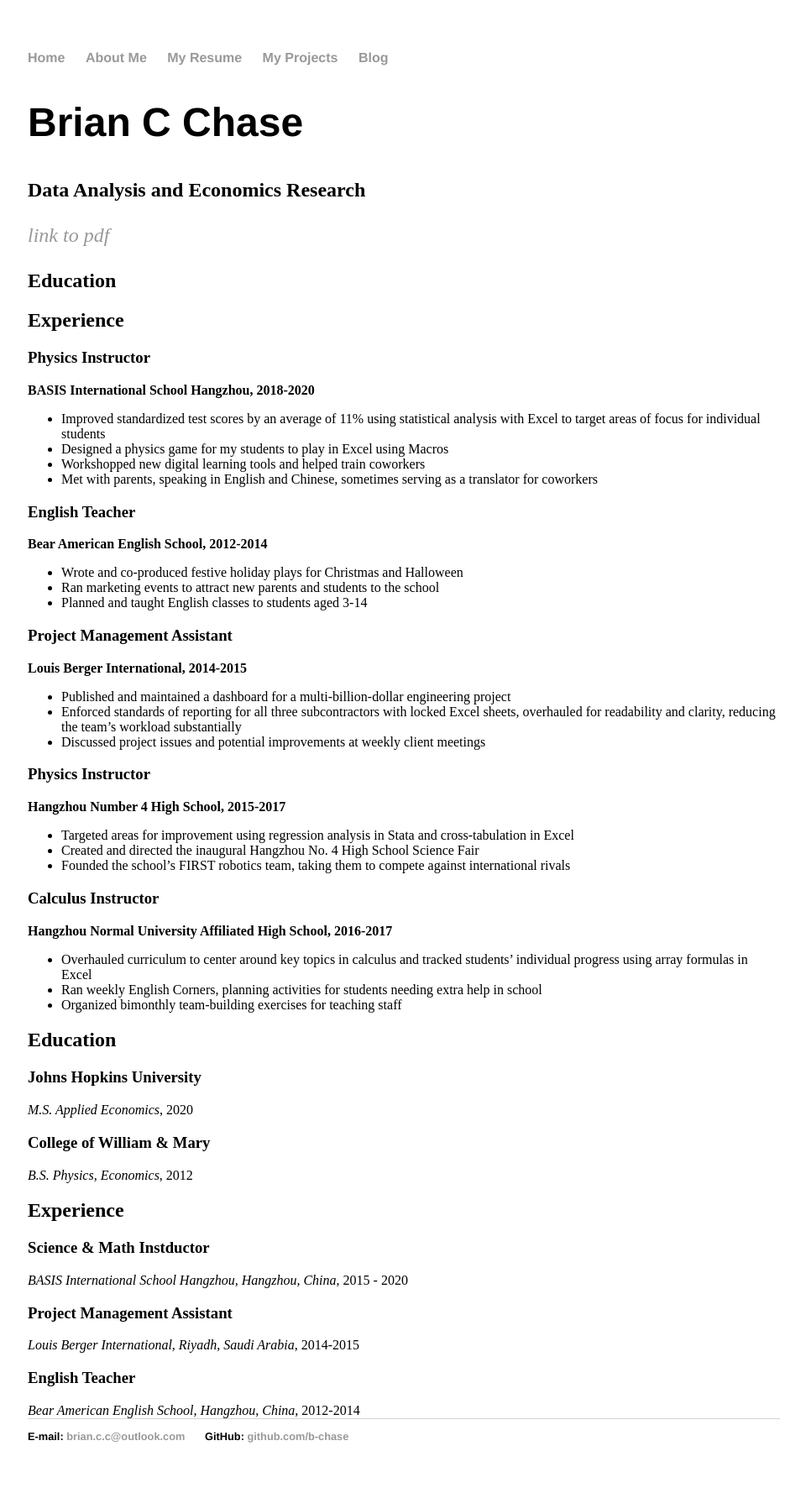
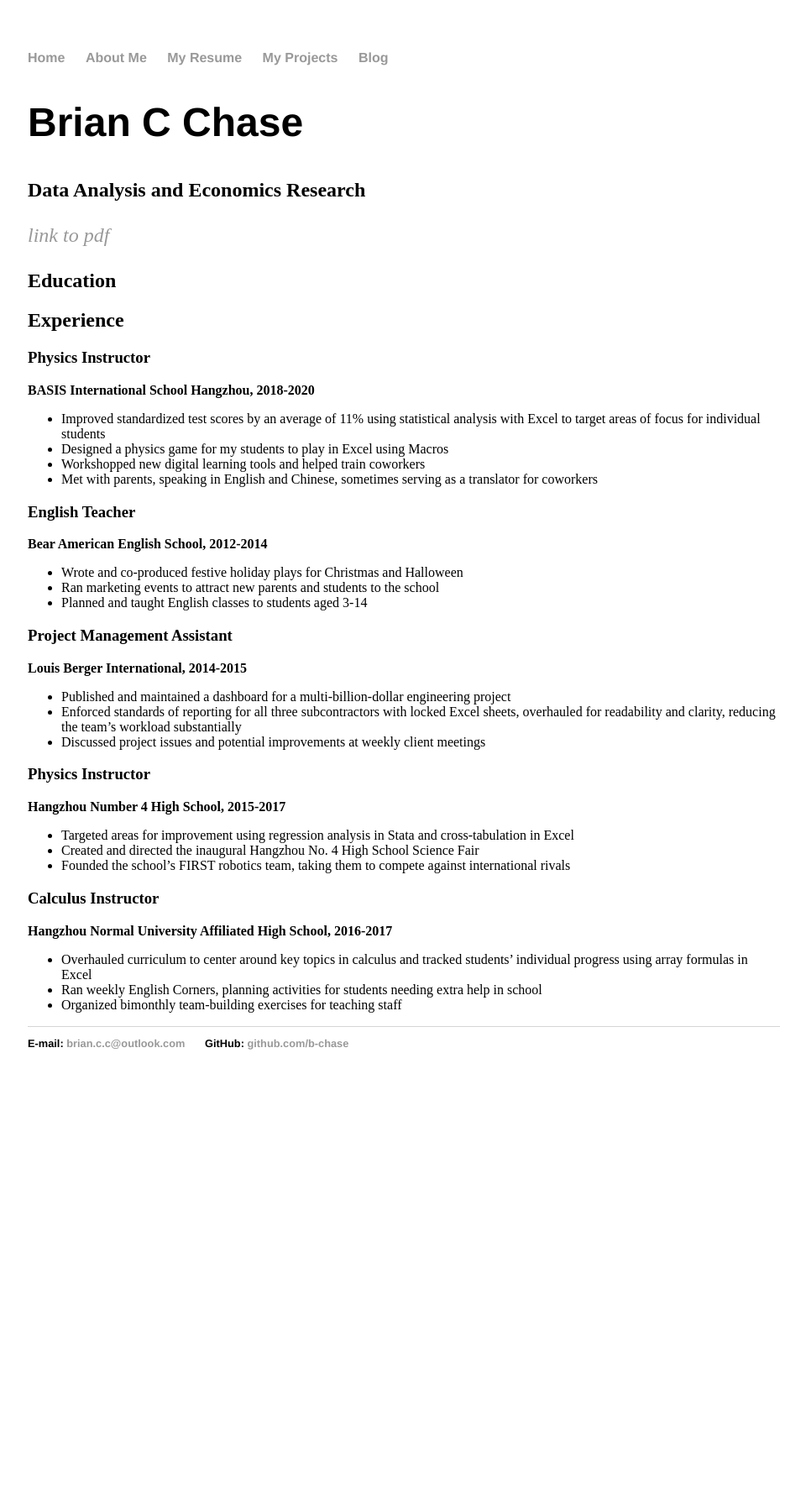
Before and after one commit to b-chase/b-chase.github.io, a Jekyll site: the page built from resume/index.html, in a window 1280 px wide. Shown: the whole page at 84% size, without its empty margins (159-1119 px from the left). Built offline with Jekyll 4.4.1, drawn with Linux system fonts in a browser that asks for light colours; a file with an impossible date is left out; after the commit the page ends 1310 px from its top, so only the background shows below that.

Commit message:
Update index.html

```diff
--- a/resume/index.html
+++ b/resume/index.html
@@ -7,7 +7,7 @@
 <h2>Data Analysis and Economics Research</h2>
 <p><em><a href="/Brian Chase - resume.pdf" target="new">link to pdf</a></em></p>
 </section>
-<section id="education">
+<section class="education">
   <h2>Education</h2>
   {% for education in site.education %}
     <h3>{{ education.name }}</h3>
@@ -15,7 +15,7 @@
     {{ education.content | markdownify }}
   {% endfor %}
 </section>
-<section id="experience">
+<section class="experience">
   <h2>Experience</h2>
   {% for experience in site.experience %}
     <h3>{{ experience.role }}</h3>
@@ -23,20 +23,3 @@
     {{ experience.content | markdownify }}
   {% endfor %}
 </section>
-
-<section id="Education">
-  <h2>Education</h2>
-  <div id="JHU">
-    {% include education.html university="Johns Hopkins University" degree="M.S. Applied Economics" year="2020"%}
-  </div>
-  <div id="WM">
-    {% include education.html university="College of William & Mary" degree="B.S. Physics, Economics" year="2012"%}
-  </div>
-</section>
-<section id="Experience">
-  <h2>Experience</h2>
-  {% include experience.html role="Science & Math Instductor" workplace="BASIS International School Hangzhou" city="Hangzhou, China" when="2015 - 2020" %}
-  {% include experience.html role="Project Management Assistant" workplace="Louis Berger International" city="Riyadh, Saudi Arabia" when="2014-2015" %}
-  {% include experience.html role="English Teacher" workplace="Bear American English School" city="Hangzhou, China" when="2012-2014" %}
-
-</section>
```
